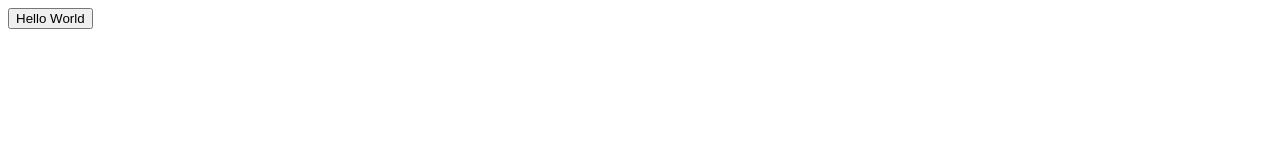
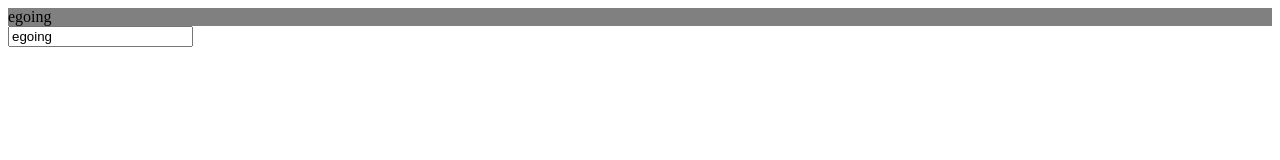
Before and after one commit to Bart-Min/bart-min.github.io, a plain HTML site: page index.html in a window 1280 px wide. Drawn offline with Linux system fonts and the light colour scheme.

Commit message:
modify index.html

```diff
--- a/index.html
+++ b/index.html
@@ -1,5 +1,25 @@
+<!DOCTYPE html>
 <html>
+<head>
+  <meta http-equiv="content-type" content="text/html;charset=utf-8">
+  <script type="text/javascript">
+  function sync() {
+    // title 엘리먼트를 찾는다.
+    var title = document.getElementById('title');
+    // output 엘리먼트를 찾는다.
+    var output = document.getElementById('output');
+    // output 엘리먼트 안에 title의 값을 삽입한다.
+    output.innerHTML = title.value;
+  }
+  </script>
+</head>
 <body>
-  <input type="button" onclick="alert('Hello World')" value="Hello World" />
+  <div style="background-color: gray;" id="output">
+    output
+  </div>
+  <input type="text" value="egoing" id="title" onchange="sync()">
+  <script>
+  sync();
+  </script>
 </body>
 </html>
```
